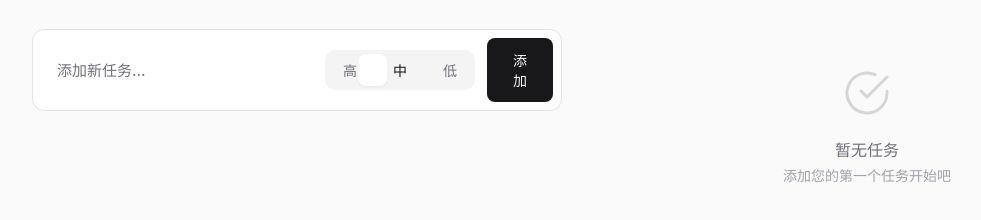
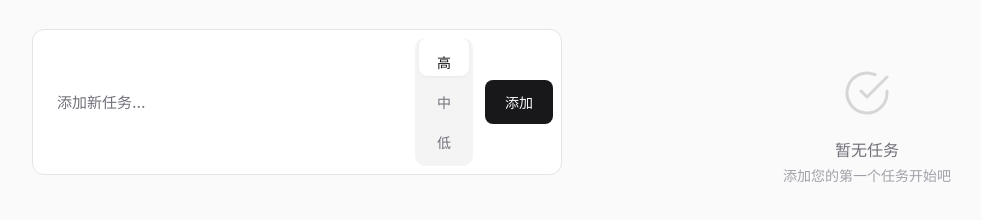
Before and after one commit to time-296/-, a website built with Vite: page index.html in a window 1280 px wide. Shown: the part 134-354 px from the top of the page, without its empty margins (58-1039 px from the left). Built offline with nearby package versions, Linux system fonts and the light colour scheme.

Commit message:
feat: change priority selector to vertical layout with sliding indicator

```diff
--- a/index.html
+++ b/index.html
@@ -36,8 +36,8 @@
                 <input type="text" id="todo-input" placeholder="添加新任务...">
                 <div class="priority-selector" id="priority-selector">
                     <div class="priority-slider" id="priority-slider"></div>
-                    <button class="priority-btn" data-priority="high">高</button>
-                    <button class="priority-btn active" data-priority="medium">中</button>
+                    <button class="priority-btn active" data-priority="high">高</button>
+                    <button class="priority-btn" data-priority="medium">中</button>
                     <button class="priority-btn" data-priority="low">低</button>
                 </div>
                 <button id="add-btn">添加</button>
--- a/script.js
+++ b/script.js
@@ -361,8 +361,7 @@
         const selector = document.getElementById('priority-selector');
         const selectorRect = selector.getBoundingClientRect();
         const btnRect = btn.getBoundingClientRect();
-        prioritySlider.style.width = btnRect.width + 'px';
-        prioritySlider.style.transform = `translateX(${btnRect.left - selectorRect.left - 4}px)`;
+        prioritySlider.style.transform = `translateY(${btnRect.top - selectorRect.top - 4}px)`;
     }
 
     moveSlider(document.querySelector('.priority-btn.active'));
--- a/style.css
+++ b/style.css
@@ -167,10 +167,12 @@ h1 {
 /* 优先级选择器 */
 .priority-selector {
     display: flex;
+    flex-direction: column;
     gap: 0;
     background: var(--hover-bg);
     border-radius: 10px;
     position: relative;
+    padding: 4px;
 }
 
 .priority-btn {
@@ -196,11 +198,12 @@ h1 {
     position: absolute;
     top: 4px;
     left: 4px;
-    height: calc(100% - 8px);
+    right: 4px;
+    height: 38px;
     background: var(--card-bg);
     border-radius: 8px;
     box-shadow: 0 1px 3px var(--shadow-color);
-    transition: transform 0.3s cubic-bezier(0.4, 0, 0.2, 1), width 0.3s cubic-bezier(0.4, 0, 0.2, 1);
+    transition: transform 0.3s cubic-bezier(0.4, 0, 0.2, 1);
     z-index: 0;
 }
 
```
